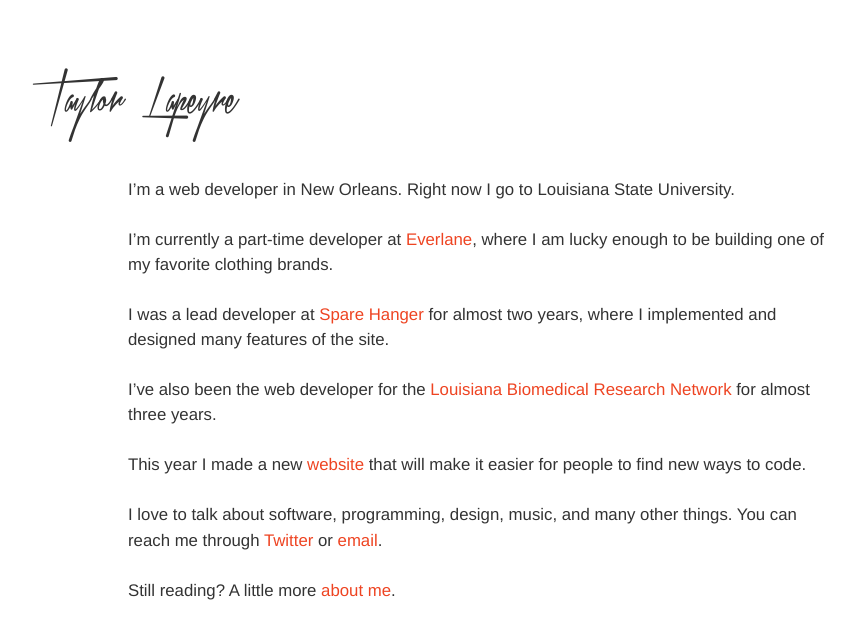
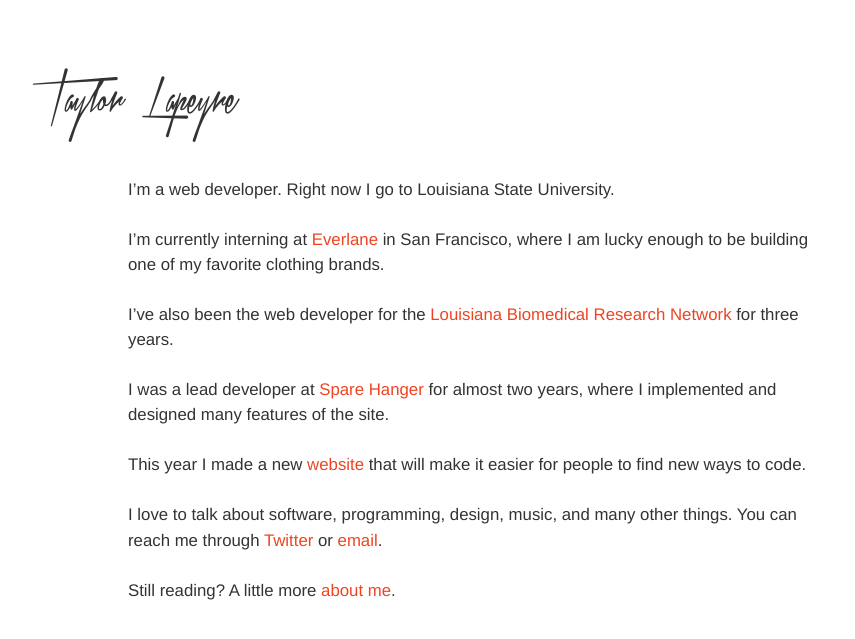
Before and after one commit to taylorlapeyre/taylorlapeyre.github.io, a Jekyll site: the page built from index.md, in a window 1280 px wide. Shown: the top 639 px of the page, without its empty margins (160-1015 px from the left). Built offline with Jekyll 4.4.1, drawn with Linux system fonts in a browser that asks for light colours; some web fonts are replaced.

Commit message:
update job description

```diff
--- a/index.md
+++ b/index.md
@@ -3,13 +3,13 @@
 title: Taylor Lapeyre
 ---
 
-I'm a web developer in New Orleans. Right now I go to Louisiana State University.
+I'm a web developer. Right now I go to Louisiana State University.
 
-I'm currently a part-time developer at [Everlane][everlane], where I am lucky enough to be building one of my favorite clothing brands.
+I'm currently interning at [Everlane][everlane] in San Francisco, where I am lucky enough to be building one of my favorite clothing brands.
+
+I've also been the web developer for the [Louisiana Biomedical Research Network][lbrn] for three years.
 
 I was a lead developer at [Spare Hanger][sh] for almost two years, where I implemented and designed many features of the site.
-
-I've also been the web developer for the [Louisiana Biomedical Research Network][lbrn] for almost three years.
 
 This year I made a new [website][agora] that will make it easier for people to find new ways to code.
 
```
